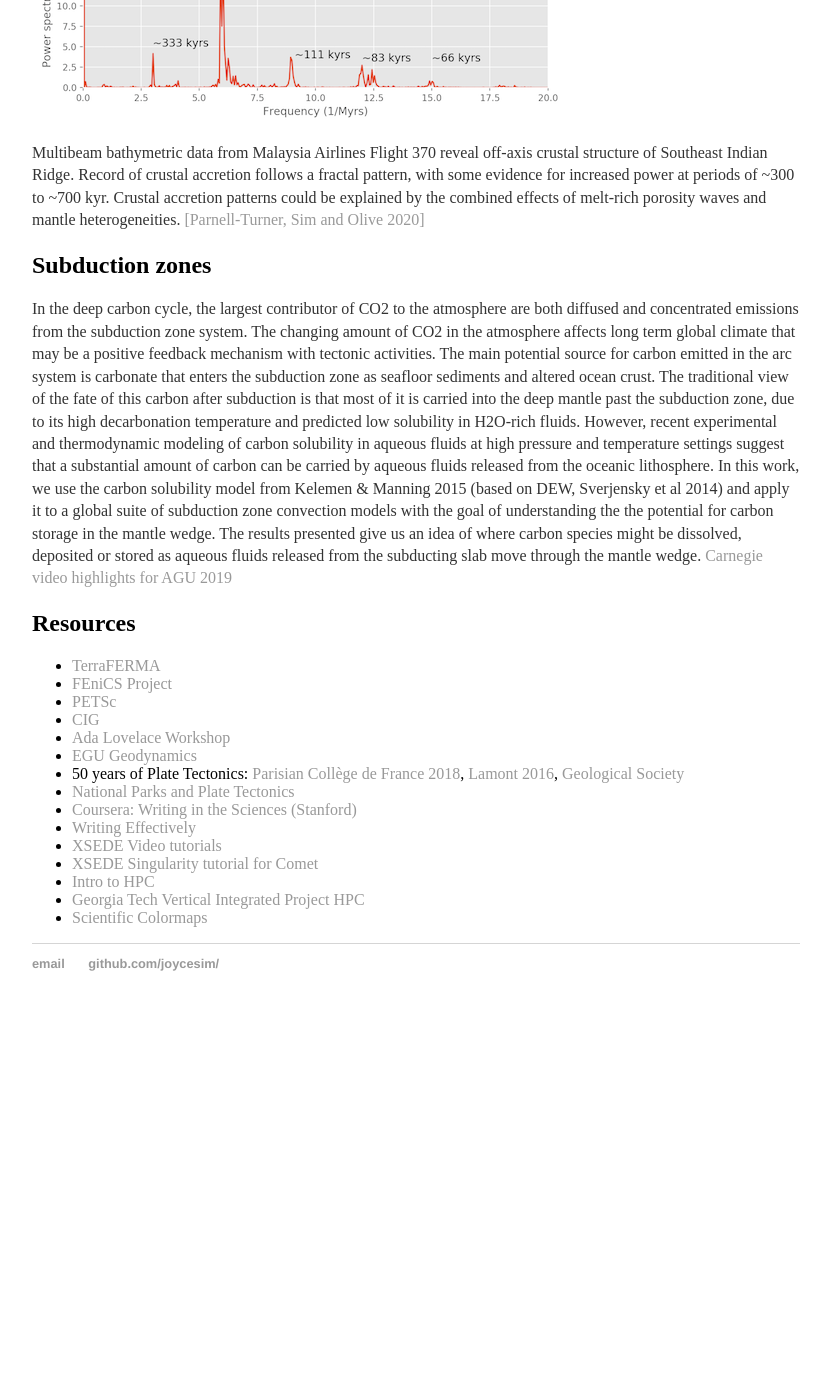
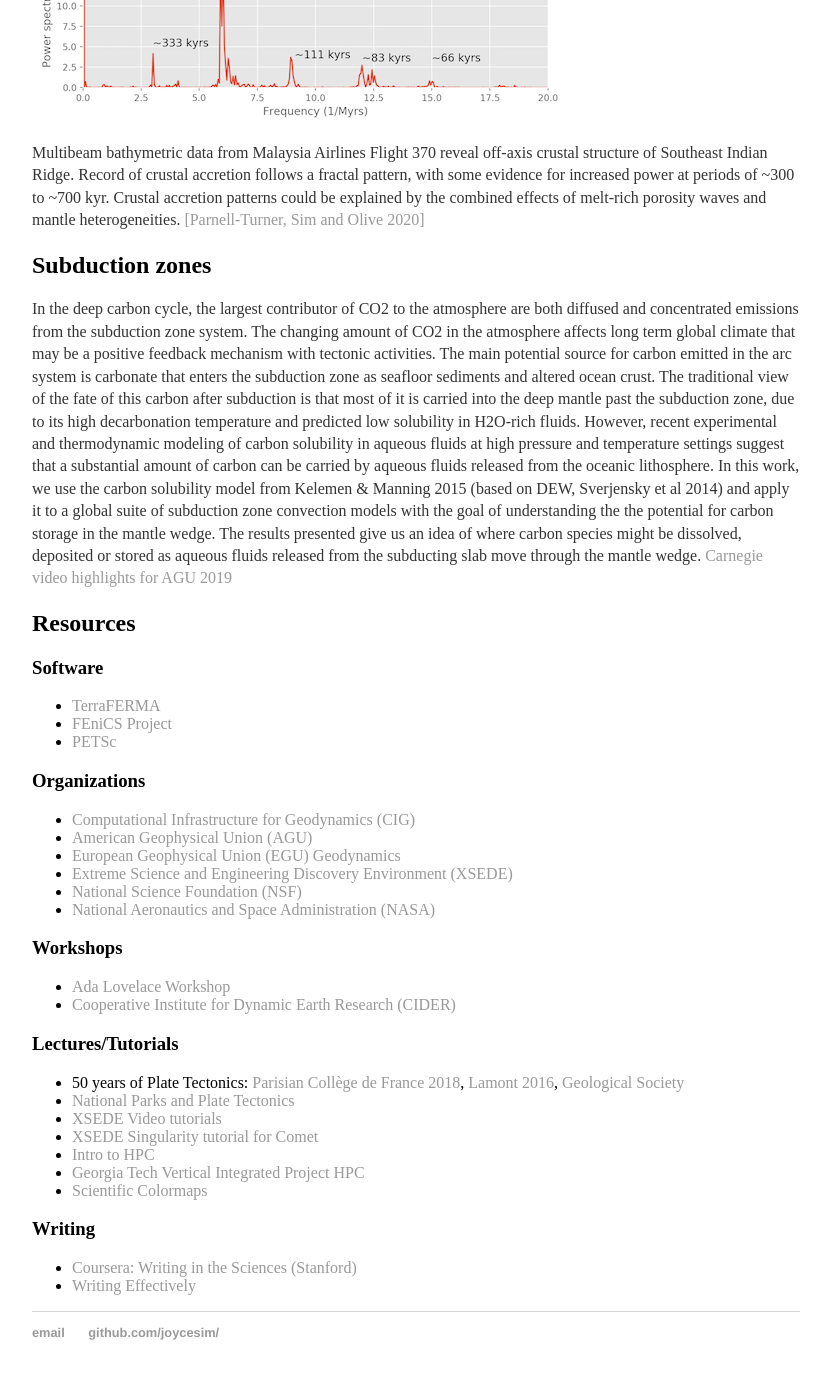
Before and after one commit to joycesim/joycesim.github.io, a Jekyll site: the page built from research/index.md, in a window 1280 px wide and 1400 px high, scrolled down 2402 px. Shown: the top 1379 px of the window, without its empty margins (224-1055 px from the left). Built offline with Jekyll 4.4.1, drawn with Linux system fonts in a browser that asks for light colours; before the commit the page ends 3433 px from its top, so only the background shows below that.

Commit message:
Update index.md

```diff
--- a/research/index.md
+++ b/research/index.md
@@ -26,18 +26,32 @@ In the deep carbon cycle, the largest contributor of CO2 to the atmosphere are b
 [Carnegie video highlights for AGU 2019](https://www.youtube.com/watch?v=EU2N0_0KZz8&feature=emb_logo)
 
 ## Resources
+### Software
 * [TerraFERMA](http://terraferma.github.io/)
 * [FEniCS Project](https://fenicsproject.org/)
 * [PETSc](https://www.mcs.anl.gov/petsc/)
-* [CIG](https://geodynamics.org/cig/)
+
+### Organizations
+* [Computational Infrastructure for Geodynamics (CIG)](https://geodynamics.org/cig/)
+* [American Geophysical Union (AGU)](https://www.agu.org/)
+* [European Geophysical Union (EGU) Geodynamics](https://www.egu.eu/gd/home/)
+* [Extreme Science and Engineering Discovery Environment (XSEDE)](https://www.xsede.org/)
+* [National Science Foundation (NSF)](https://www.nsf.gov/)
+* [National Aeronautics and Space Administration (NASA)](https://www.nasa.gov/)
+
+### Workshops
 * [Ada Lovelace Workshop](https://www.egu.eu/gd/meetings/conference-series/ada-lovelace-workshops-on-modelling-mantle-and-lithosphere-dynamics/)
-* [EGU Geodynamics](https://www.egu.eu/gd/home/)
+* [Cooperative Institute for Dynamic Earth Research (CIDER)](https://www.deep-earth.org/)
+
+### Lectures/Tutorials
 * 50 years of Plate Tectonics: [Parisian Collège de France 2018](https://www.college-de-france.fr/site/barbara-romanowicz/symposium-2018-06-26-11h00.htm), [Lamont 2016](https://www.ldeo.columbia.edu/news-events/events/plate-tectonics), [Geological Society](https://www.geolsoc.org.uk/wsmith17)
 * [National Parks and Plate Tectonics](https://www.nps.gov/subjects/geology/plate-tectonics.htm)
-* [Coursera: Writing in the Sciences (Stanford)](https://www.coursera.org/learn/sciwrite)
-* [Writing Effectively](https://www.youtube.com/watch?v=vtIzMaLkCaM)
 * [XSEDE Video tutorials](https://education.sdsc.edu/training/interactive/)
 * [XSEDE Singularity tutorial for Comet](https://www.sdsc.edu/education_and_training/tutorials1/singularity.html)
 * [Intro to HPC](https://geovizlab.geology.buffalo.edu/hpcintro.html)
 * [Georgia Tech Vertical Integrated Project HPC](https://www.vip.gatech.edu/teams/team-phoenix-cluster-competition-team-hpc)
 * [Scientific Colormaps](https://www.mathworks.com/matlabcentral/fileexchange/68546-crameri-perceptually-uniform-scientific-colormaps)
+
+### Writing
+* [Coursera: Writing in the Sciences (Stanford)](https://www.coursera.org/learn/sciwrite)
+* [Writing Effectively](https://www.youtube.com/watch?v=vtIzMaLkCaM)
```
